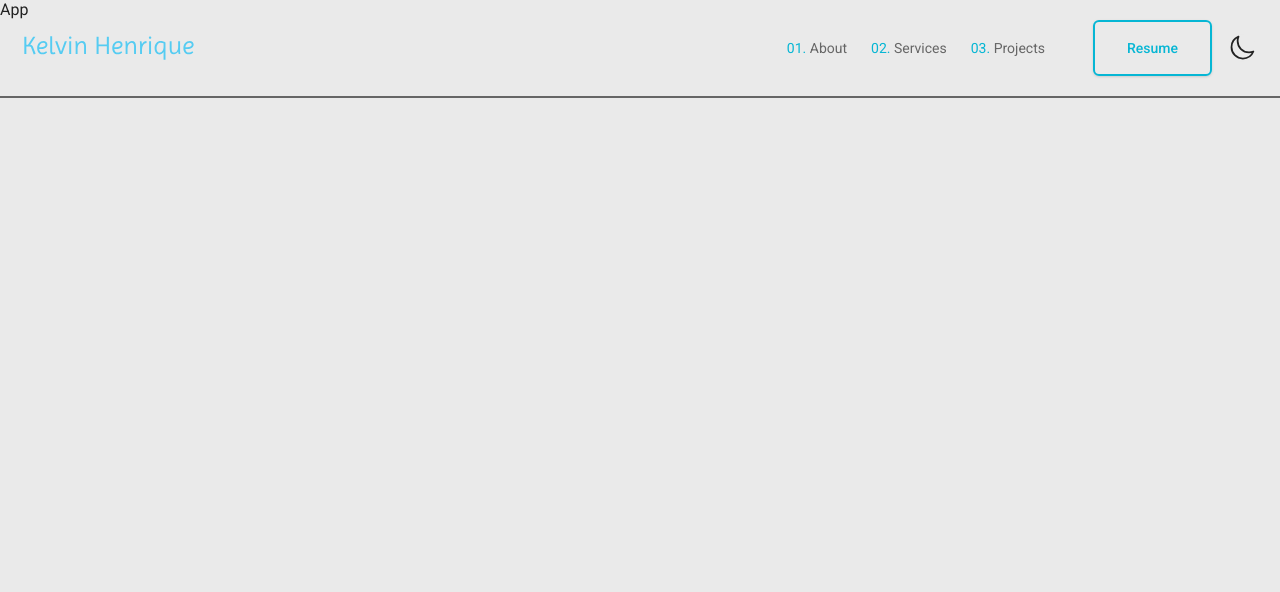
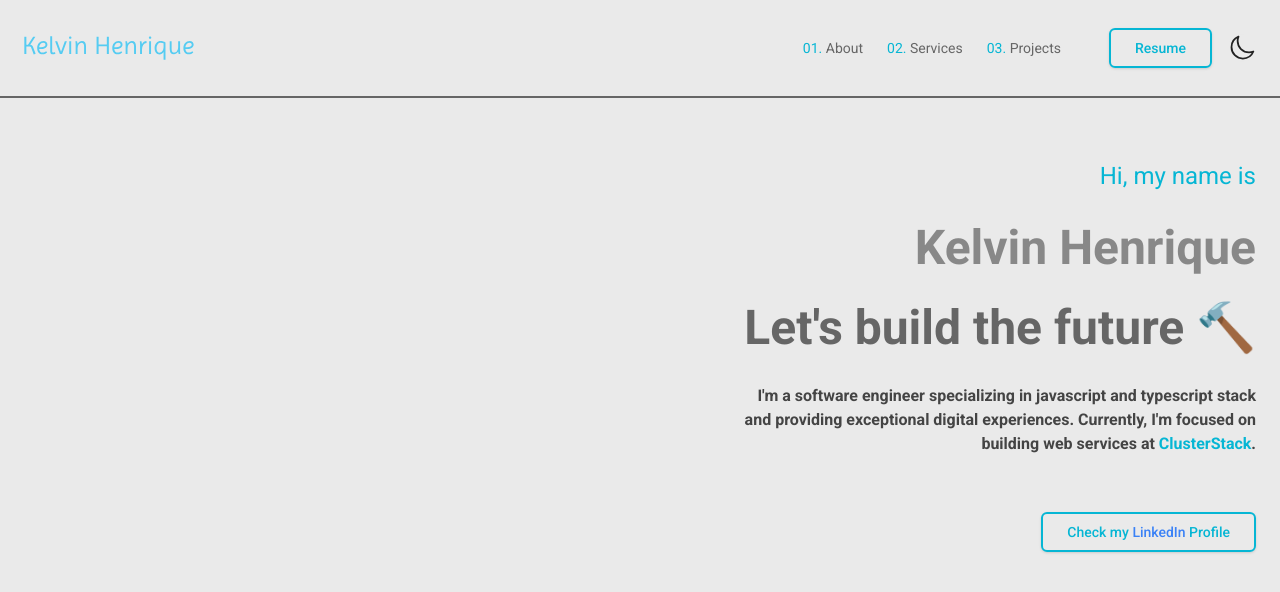
Before and after one commit to keelviinn/portfolio_kelvin, a Next.js app: page / in a window 1280 px wide. Shown: the top 592 px of the page. Built offline with nearby package versions, Linux system fonts and the light colour scheme.

Commit message:
hero content

```diff
--- /dev/null
+++ b/src/components/LinkButton/index.tsx
@@ -0,0 +1,20 @@
+import Link from "next/link";
+
+interface LinkButtonProps {
+  href: string;
+  children: React.ReactNode;
+  className?: string;
+}
+
+export const LinkButton = ({ href, children, className }: LinkButtonProps) => {
+  return (
+    <Link href={href}>
+      <a
+        className={`rounded-md border-cyan-500 border-2 px-6 py-2 text-sm font-medium text-cyan-500 shadow hover:bg-cyan-200 transition-colors duration-200 ${className}`}
+        aria-label="Resume"
+      >
+        {children}
+      </a>
+    </Link>
+  );
+};
--- a/src/components/Navigation/Nav.tsx
+++ b/src/components/Navigation/Nav.tsx
@@ -1,5 +1,6 @@
 import Link from "next/link";
 import { motion } from "framer-motion";
+import { LinkButton } from "../LinkButton";
 
 const NavItem = ({ href, id, label, isMobile, onClick }: any) => {
   const variants = {
@@ -89,16 +90,7 @@ export const MobileNav = ({
             onClick={handleHamburgerClick}
           />
         ))}
-        <div className="sm:flex sm:gap-4">
-          <Link href="/">
-            <a
-              className="rounded-md border-cyan-500 border-2 px-8 py-4 text-sm font-medium text-cyan-500 shadow"
-              onClick={handleHamburgerClick}
-            >
-              Resume
-            </a>
-          </Link>
-        </div>
+        <LinkButton href="/">Resume</LinkButton>
       </motion.ul>
     </motion.nav>
   );
--- a/src/components/Navigation/index.tsx
+++ b/src/components/Navigation/index.tsx
@@ -1,7 +1,9 @@
 import Image from "next/image";
 import Link from "next/link";
 import { useState } from "react";
+
 import { Hambuger } from "./Hamburguer";
+import { LinkButton } from "../LinkButton";
 import { DesktopNav, MobileNav } from "./Nav";
 import { ThemeChange } from "./ThemeButton";
 
@@ -20,7 +22,9 @@ export const Navigation = ({ navItems }: NavigationProps) => {
           <div className="flex h-24 items-center justify-between">
             <div className="flex-1 md:flex md:items-center md:gap-12">
               <Link href="/">
-                <Image src="/images/kelvin.svg" alt="Kelvin Oliveira" width={170} height={40} />
+                <a className="flex items-center gap-2">
+                  <Image src="/images/kelvin.svg" alt="Kelvin Oliveira" width={170} height={40} />
+                </a>
               </Link>
             </div>
 
@@ -28,14 +32,9 @@ export const Navigation = ({ navItems }: NavigationProps) => {
               <DesktopNav navItems={navItems} />
               <div className="flex items-center gap-4">
                 <div className="sm:flex sm:gap-4 hidden">
-                  <Link href="/">
-                    <a
-                      className="rounded-md border-cyan-500 border-2 px-8 py-4 text-sm font-medium text-cyan-500 shadow hover:bg-cyan-200 transition-colors duration-200"
-                      aria-label="Resume"
-                    >
-                      Resume
-                    </a>
-                  </Link>
+                  <LinkButton href="/">
+                    Resume
+                  </LinkButton>
                 </div>
 
                 <ThemeChange />
--- a/src/modules/Hero/index.tsx
+++ b/src/modules/Hero/index.tsx
@@ -1,14 +1,32 @@
-import { NextComponentType } from "next"
+import { NextComponentType } from "next";
+import Link from "next/link";
+import { LinkButton } from "../../components/LinkButton";
 
 export const Hero: NextComponentType = () => {
   return (
-    <section
-      aria-labelledby="hero-title"
-      className="py-40 px-4"
-    >
-      <div className="max-w-3xl mx-auto">
-        <p>Hi, I&apos;m</p>
+    <section aria-labelledby="hero-title" className="mt-24 w-full">
+      <div className="py-16 flex flex-col items-end max-w-screen-xl px-6 mx-auto">
+        <h3 className="text-2xl leading-8 mb-8">
+          <span className="text-cyan-500">Hi, my name is</span>
+        </h3>
+        <h2 className="text-5xl dark:text-gray-200 text-gray-400 mb-8 font-bold">
+          Kelvin Henrique
+        </h2>
+        <h2 className="text-5xl dark:text-gray-300 text-gray-500 mb-8 font-bold">
+          Let&apos;s build the future 🔨
+        </h2>
+
+        <p className="max-w-lg text-right text-base dark:text-gray-400 text-gray-600 font-bold mb-8">
+          I&apos;m a software engineer specializing in javascript and typescript
+          stack and providing exceptional digital experiences. Currently,
+          I&apos;m focused on building web services at{" "}
+          <span className="text-cyan-500">ClusterStack</span>.
+        </p>
+
+        <LinkButton href="/" className="my-6">
+          Check my <span className="text-blue-500">LinkedIn</span> Profile
+        </LinkButton>
       </div>
     </section>
-  )
-}
+  );
+};
--- a/src/pages/index.tsx
+++ b/src/pages/index.tsx
@@ -1,10 +1,10 @@
 import type { NextPage } from "next";
-import { Nav } from "../components/Nav";
+import { Hero } from "../modules/Hero";
 
 const Home: NextPage = () => {
   return (
     <div>
-      App
+      <Hero />
     </div>
   );
 };
```
